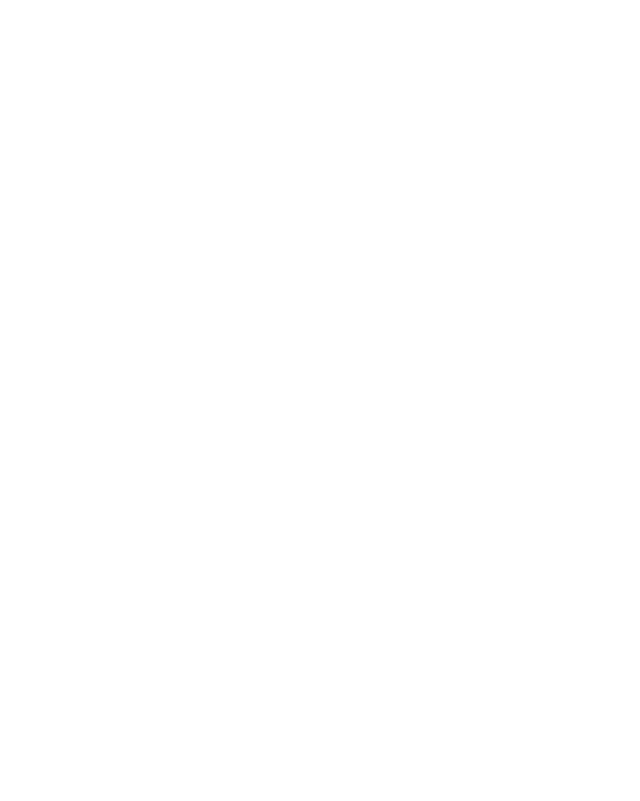
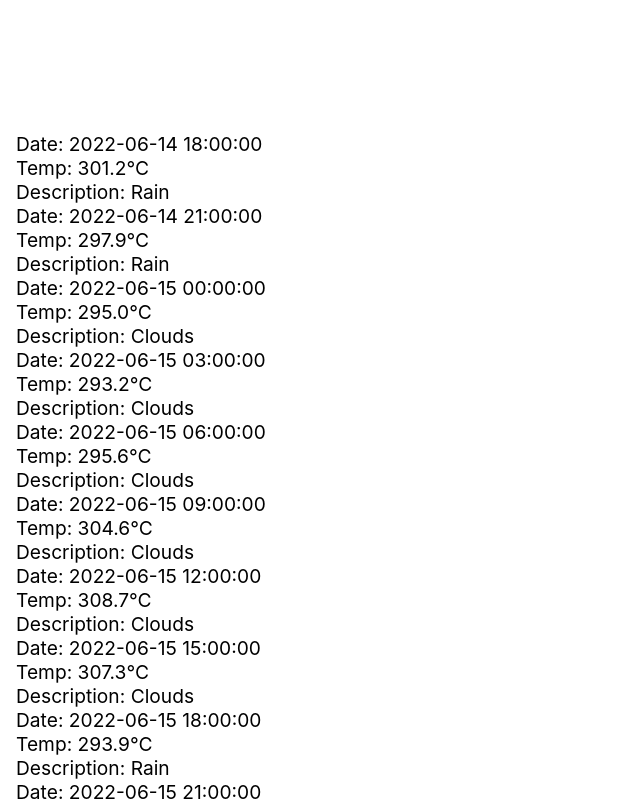
Before and after one commit to lucioxx89/Weather_App, a React (Create React App) app: page / in a window 1280 px wide. Shown: the part 800-1601 px from the top of the page, without its empty margins (0-640 px from the left). Before the commit the page ends 972 px from the top, so only its background shows below. Built offline with nearby package versions, Linux system fonts and the light colour scheme; no server answers.

Commit message:
added css for nextdaysforecast

```diff
--- /dev/null
+++ b/src/components/NextDaysForecast.css
@@ -0,0 +1,20 @@
+.bottom_cards {
+  display: flex;
+  flex-direction: row;
+  margin: auto;
+  padding: 0 1rem;
+  justify-content: space-between;
+  align-items: center;
+}
+
+.forecast_date {
+  font-size: 1.2rem;
+}
+
+.forecast_temp {
+  font-size: 1.2rem;
+}
+
+.forecast_description {
+  font-size: 1.2rem;
+}
--- a/src/components/NextDaysForecast.js
+++ b/src/components/NextDaysForecast.js
@@ -1,4 +1,6 @@
 import React, { useState, useEffect } from "react";
+
+import "./NextDaysForecast.css";
 
 const NextDaysForecast = (props) => {
   const API_KEY = "24c3564ab328937258934fca6c93f832";
@@ -9,8 +11,8 @@ const NextDaysForecast = (props) => {
 
   useEffect(() => {
     fetch(
-      `https://api.openweathermap.org/data/2.5/forecast?q=${location}&appid=${API_KEY}&units=metric`
-      //   "http://localhost:3000/forecast.json"
+      //   `https://api.openweathermap.org/data/2.5/forecast?q=${location}&appid=${API_KEY}&units=metric`
+      "http://localhost:3000/forecast.json"
     )
       .then((response) => {
         if (!response.ok || response.ok === 0)
@@ -36,10 +38,15 @@ const NextDaysForecast = (props) => {
         const forecastDescription = item.weather[0].main;
 
         return (
-          <div key={index}>
-            <div>Date: {time}</div>
-            <div> Temp: {forecastTemperature}℃</div>
-            <div> Description: {forecastDescription}</div>
+          <div key={index} className="bottom_cards">
+            <div>
+              <div className="forecast_date">Date: {time}</div>
+              <div className="forecast_temp"> Temp: {forecastTemperature}℃</div>
+              <div className="forecast_description">
+                {" "}
+                Description: {forecastDescription}
+              </div>
+            </div>
           </div>
         );
       })}
```
Also changed, not shown: src/components/SearchForm.js (+0 -52 lines), public/manifest.json.
